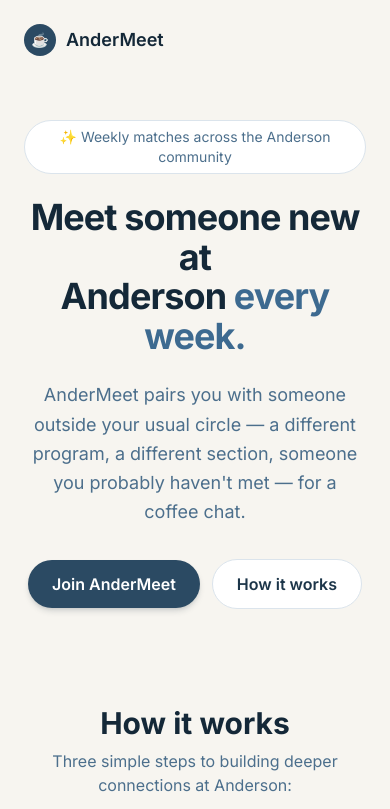
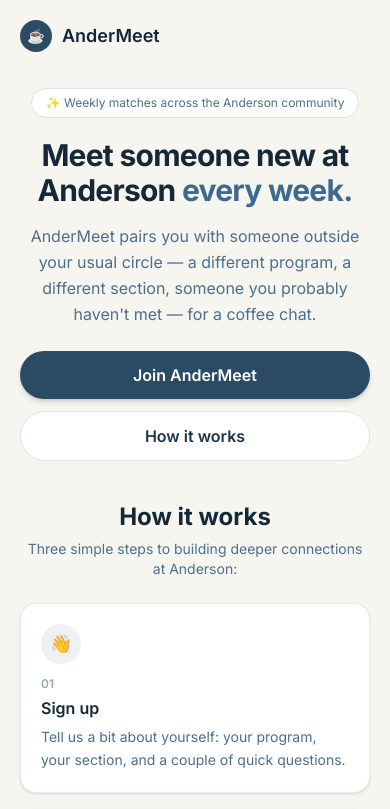
Before and after one commit to aiPmDev-droid/buildathon-2026, a React (Vite) app: page / in a window 390 px wide. Shown: the top 809 px of the page. Built offline with nearby package versions, Linux system fonts and the light colour scheme.

Commit message:
Fix landing page rendering as a wide desktop site instead of inside the phone frame
Landing page now lives inside PhoneFrame like the rest of the app (tab bar
hidden until the user joins), instead of being a separate full-width
desktop page. Simplified its layout for the fixed ~390px frame width.

```diff
--- a/src/App.jsx
+++ b/src/App.jsx
@@ -48,27 +48,26 @@ export default function App() {
     setTab("match")
   }
 
-  if (view === "landing") {
-    return <LandingPage onJoin={() => setView("app")} />
-  }
-
   return (
-    <PhoneFrame active={tab} onChange={setTab}>
-      {tab === "profile" && (
+    <PhoneFrame active={tab} onChange={setTab} showTabBar={view === "app"}>
+      {view === "landing" && <LandingPage onJoin={() => setView("app")} />}
+      {view === "app" && tab === "profile" && (
         <SignupScreen
           profile={profile}
           onSignedUp={handleSignedUp}
           onJoinedRound={handleJoinedRound}
         />
       )}
-      {tab === "round" && (
+      {view === "app" && tab === "round" && (
         <RoundScreen
           profile={profile}
           onProfileUpdate={setProfile}
           onRoundComplete={handleRoundComplete}
         />
       )}
-      {tab === "match" && <MatchScreen profile={profile} refreshKey={matchRefreshKey} />}
+      {view === "app" && tab === "match" && (
+        <MatchScreen profile={profile} refreshKey={matchRefreshKey} />
+      )}
     </PhoneFrame>
   )
 }
--- a/src/components/LandingPage.jsx
+++ b/src/components/LandingPage.jsx
@@ -18,66 +18,62 @@ const STEPS = [
 
 export default function LandingPage({ onJoin }) {
   return (
-    <div className="min-h-dvh bg-cream-100">
-      <header className="max-w-5xl mx-auto px-6 py-6 flex items-center gap-2.5">
+    <div className="min-h-full bg-cream-100">
+      <header className="px-5 py-5 flex items-center gap-2.5">
         <span className="h-8 w-8 rounded-full bg-navy-700 text-white flex items-center justify-center text-sm">
           ☕
         </span>
         <span className="font-semibold text-navy-900 text-lg">AnderMeet</span>
       </header>
 
-      <main className="max-w-3xl mx-auto px-6 pt-10 pb-24 text-center">
-        <span className="inline-flex items-center gap-1.5 rounded-full border border-navy-100 bg-white px-4 py-1.5 text-sm text-navy-500">
+      <main className="px-5 pt-4 pb-10 text-center">
+        <span className="inline-flex items-center gap-1.5 rounded-full border border-navy-100 bg-white px-3.5 py-1.5 text-xs text-navy-500">
           ✨ Weekly matches across the Anderson community
         </span>
 
-        <h1 className="mt-6 text-4xl sm:text-5xl font-bold text-navy-900 tracking-tight leading-[1.1]">
-          Meet someone new at
-          <br />
-          Anderson <span className="text-accent-500">every week.</span>
+        <h1 className="mt-5 text-3xl font-bold text-navy-900 tracking-tight leading-[1.15]">
+          Meet someone new at Anderson <span className="text-accent-500">every week.</span>
         </h1>
 
-        <p className="mt-6 text-lg text-navy-500 max-w-xl mx-auto leading-relaxed">
+        <p className="mt-4 text-navy-500 leading-relaxed">
           AnderMeet pairs you with someone outside your usual circle — a different program,
           a different section, someone you probably haven't met — for a coffee chat.
         </p>
 
-        <div className="mt-8 flex items-center justify-center gap-3">
+        <div className="mt-6 flex flex-col items-center gap-3">
           <button
             onClick={onJoin}
-            className="rounded-full bg-navy-700 text-white px-6 py-3 font-semibold hover:bg-navy-800 transition-colors shadow-md shadow-navy-900/15"
+            className="w-full rounded-full bg-navy-700 text-white px-6 py-3 font-semibold hover:bg-navy-800 transition-colors shadow-md shadow-navy-900/15"
           >
             Join AnderMeet
           </button>
           <a
             href="#how-it-works"
-            className="rounded-full border border-navy-100 bg-white px-6 py-3 font-semibold text-navy-800 hover:bg-navy-50 transition-colors"
+            className="w-full rounded-full border border-navy-100 bg-white px-6 py-3 font-semibold text-navy-800 hover:bg-navy-50 transition-colors"
           >
             How it works
           </a>
         </div>
       </main>
 
-      <section id="how-it-works" className="max-w-5xl mx-auto px-6 pb-24">
-        <div className="text-center mb-10">
-          <h2 className="text-3xl font-bold text-navy-900">How it works</h2>
-          <p className="mt-2 text-navy-500">
+      <section id="how-it-works" className="px-5 pb-10">
+        <div className="text-center mb-6">
+          <h2 className="text-2xl font-bold text-navy-900">How it works</h2>
+          <p className="mt-1.5 text-sm text-navy-500">
             Three simple steps to building deeper connections at Anderson:
           </p>
         </div>
 
-        <div className="grid sm:grid-cols-3 gap-5">
+        <div className="flex flex-col gap-4">
           {STEPS.map((step, i) => (
             <div
               key={step.title}
-              className="rounded-2xl bg-white border border-navy-100/70 p-6 text-left shadow-sm"
+              className="rounded-2xl bg-white border border-navy-100/70 p-5 text-left shadow-sm"
             >
-              <div className="h-10 w-10 rounded-full bg-navy-50 flex items-center justify-center text-lg mb-4">
+              <div className="h-10 w-10 rounded-full bg-navy-50 flex items-center justify-center text-lg mb-3">
                 {step.icon}
               </div>
-              <p className="text-xs font-semibold text-navy-300 mb-1">
-                0{i + 1}
-              </p>
+              <p className="text-xs font-semibold text-navy-300 mb-1">0{i + 1}</p>
               <p className="font-semibold text-navy-900 mb-1.5">{step.title}</p>
               <p className="text-sm text-navy-500 leading-relaxed">{step.body}</p>
             </div>
@@ -86,7 +82,7 @@ export default function LandingPage({ onJoin }) {
       </section>
 
       <footer className="border-t border-navy-100">
-        <div className="max-w-5xl mx-auto px-6 py-6 flex flex-col sm:flex-row items-center justify-between gap-2 text-sm text-navy-500">
+        <div className="px-5 py-6 flex flex-col items-center gap-2 text-sm text-navy-500 text-center">
           <div className="flex items-center gap-2 font-semibold text-navy-800">
             <span className="h-6 w-6 rounded-full bg-navy-700 text-white flex items-center justify-center text-xs">
               ☕
--- a/src/components/PhoneFrame.jsx
+++ b/src/components/PhoneFrame.jsx
@@ -1,12 +1,12 @@
 import BottomTabBar from "./BottomTabBar"
 
-export default function PhoneFrame({ active, onChange, children }) {
+export default function PhoneFrame({ active, onChange, showTabBar = true, children }) {
   return (
     <div className="phone-stage">
       <div className="phone-frame">
         <div className="phone-notch" />
         <div className="phone-content">{children}</div>
-        <BottomTabBar active={active} onChange={onChange} />
+        {showTabBar && <BottomTabBar active={active} onChange={onChange} />}
       </div>
     </div>
   )
```
